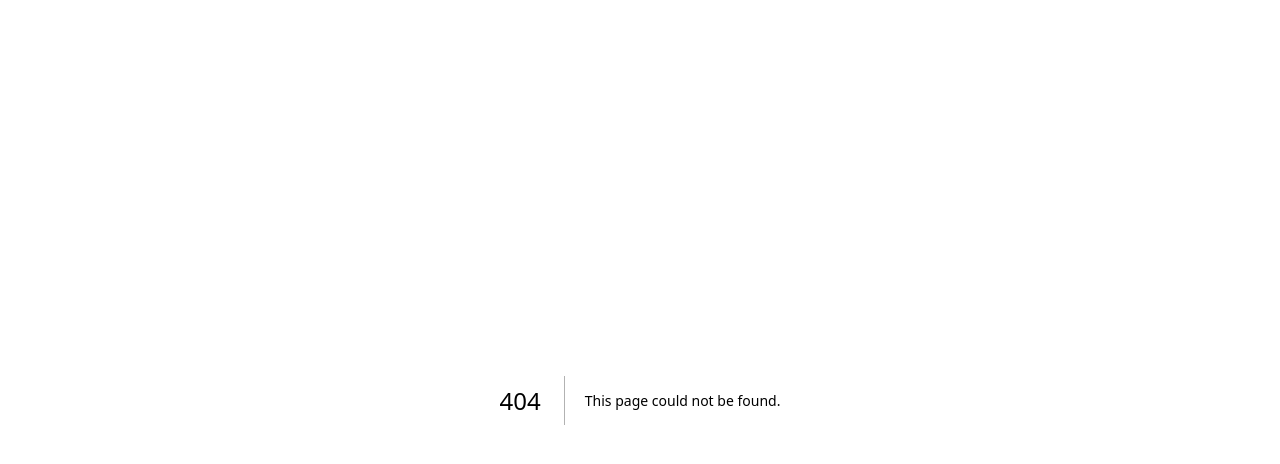
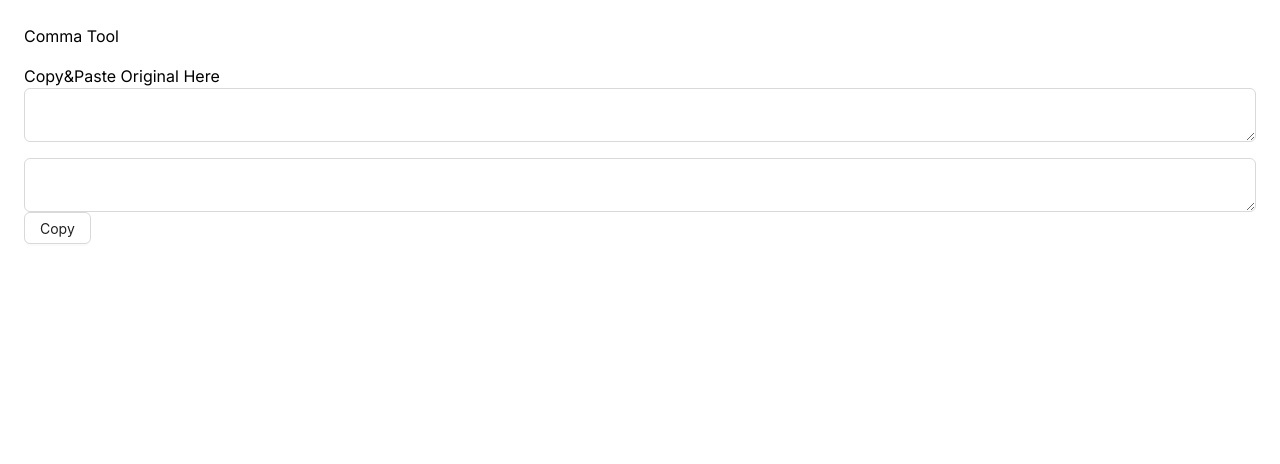
Before and after one commit to Somethingbear/cat-toys, a Next.js app: page /comma-tool in a window 1280 px wide. Before the commit this address had no page. Shown: the top 464 px of the page. Built offline with nearby package versions, Linux system fonts and the light colour scheme.

Commit message:
feat: comma tool

```diff
--- /dev/null
+++ b/src/app/comma-tool/page.tsx
@@ -0,0 +1,39 @@
+"use client";
+
+import { Button, Input, QRCode, Table, TableProps } from "antd";
+import { useMemo, useState } from "react";
+import copy from "copy-to-clipboard";
+
+const CommaTool = () => {
+  const [originalStr, setOriginalStr] = useState<string>("");
+
+  const transferStr = useMemo(() => {
+    const strArr = originalStr.split("\n").filter(Boolean);
+    return strArr.join(",");
+  }, [originalStr]);
+
+  return (
+    <main className="flex max-w-[1300px] flex-col gap-4 p-6">
+      <h2 className="print:hidden">Comma Tool</h2>
+
+      <section className="print:hidden">
+        <span className="flex items-center gap-4">
+          <span>{`Copy&Paste Original Here`}</span>
+        </span>
+        <Input.TextArea
+          value={originalStr}
+          onChange={(e) => {
+            setOriginalStr(e.target.value);
+          }}
+        />
+      </section>
+
+      <section>
+        <Input.TextArea value={transferStr} />
+        <Button onClick={() => copy(transferStr)}>Copy</Button>
+      </section>
+    </main>
+  );
+};
+
+export default CommaTool;
--- a/src/app/page.tsx
+++ b/src/app/page.tsx
@@ -24,6 +24,12 @@ export default function Home() {
         className="cursor-pointer text-blue-500 underline"
       >
         Qrcode List
+      </Link>
+      <Link
+        href="/comma-tool"
+        className="cursor-pointer text-blue-500 underline"
+      >
+        Comma Tool
       </Link>
     </main>
   );
```
Also changed, not shown: src/app/nnr-api/page.tsx (+14 -0 lines), 1 other file (tests, documents, lock files or other folders).
